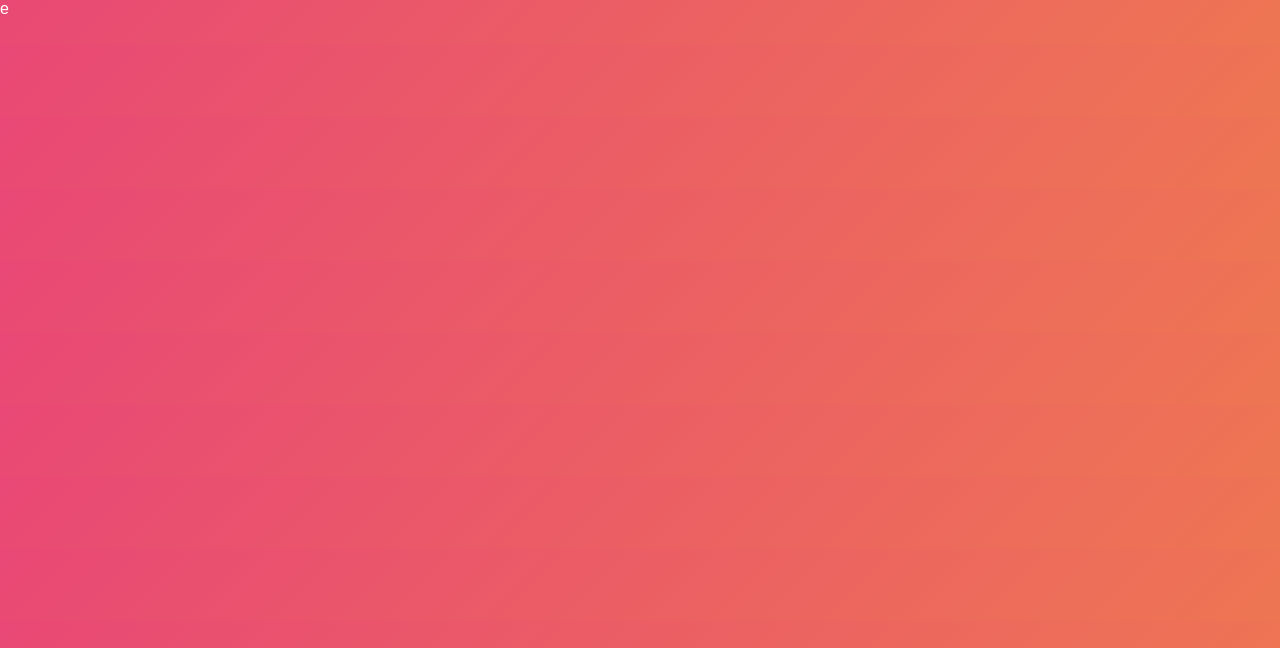
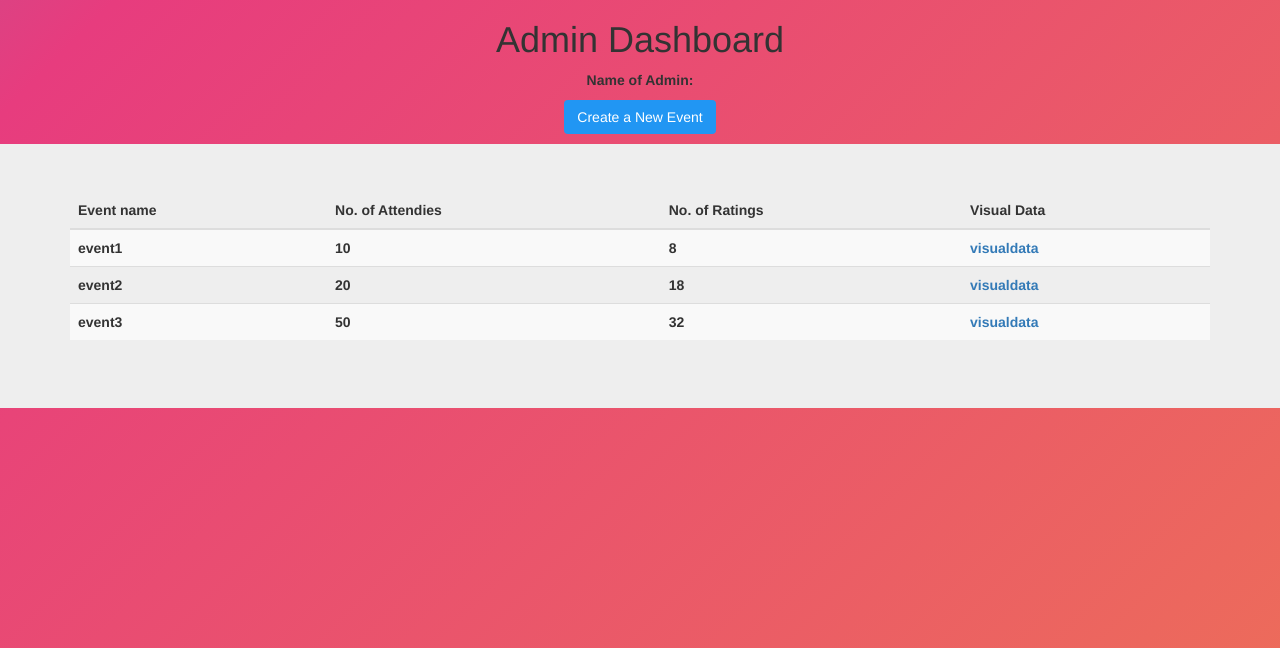
Before and after one commit to eadurflinger/Fun-Per-Hour, a PHP site: page /dashboard.html in a window 1280 px wide. Shown: the top 648 px of the page. Run offline with PHP 8.4, Linux system fonts and the light colour scheme; some libraries are stand-ins or nearby versions.

Commit message:
Admin dashboard page is created

```diff
--- a/dashboard.html
+++ b/dashboard.html
@@ -8,6 +8,7 @@
     <meta name="description" content="A layout example that shows off a responsive product landing page.">
     <title>Landing Page – Layout Examples – Pure</title>
 
+    <!--inserting external css style sheet-->
     <link rel="stylesheet" type="text/css" href="stylesheet.css">
 
     <link rel="stylesheet" href="https://unpkg.com/purecss@1.0.0/build/pure-min.css" integrity="sha384-" crossorigin="anonymous">
@@ -22,10 +23,62 @@
     <link rel="stylesheet" href="https://netdna.bootstrapcdn.com/font-awesome/4.0.3/css/font-awesome.css">
 
     <link href="https://fonts.googleapis.com/css?family=Open+Sans:300|Syncopate:700" rel="stylesheet">
+
+    <!--links for bootstrap-->
+    <meta name="viewport" content="width=device-width, initial-scale=1">
+    <link rel="stylesheet" href="https://maxcdn.bootstrapcdn.com/bootstrap/3.3.7/css/bootstrap.min.css">
+    <script src="https://ajax.googleapis.com/ajax/libs/jquery/3.2.1/jquery.min.js"></script>
+    <script src="https://maxcdn.bootstrapcdn.com/bootstrap/3.3.7/js/bootstrap.min.js"></script>
+
 </head>
 
 <body>
-    <div>e</div>
+    <div class="container text-center">
+  <h1>Admin Dashboard</h1>
+  <p><b>Name of Admin: <b></p>
+      <p><button class="btn info" type="button" onclick=" ">Create a New Event</button>
+ </p>
+</div>
+
+<div class="jumbotron"">
+  <div class="row">
+    <div class="container">
+  <table class="table table-striped">
+    <thead>
+      <tr>
+        <th>Event name</th>
+        <th>No. of Attendies</th>
+        <th>No. of Ratings</th>
+        <th>Visual Data </th>
+      </tr>
+    </thead>
+    <tbody>
+      <tr>
+        <td>event1</td>
+        <td>10</td>
+        <td>8</td>
+        <td><a href="">visualdata</a></td>
+      </tr>
+        <tr>
+        <td>event2</td>
+        <td>20</td>
+        <td>18</td>
+        <td><a href="">visualdata</a></td>
+      </tr>
+
+      <tr>
+        <td>event3</td>
+        <td>50</td>
+        <td>32</td>
+        <td><a href="">visualdata</a></td>
+      </tr>
+    </tbody>
+  </table>
+</div>
+
+  </div>
+</div>
+
 </body>
 
 <style>
--- a/stylesheet.css
+++ b/stylesheet.css
@@ -105,3 +105,12 @@ body {
             font-size: 30px;
         }
     }
+    .btn {
+    border: none;
+    color: white;
+    padding: 14px 28px;
+    font-size: 16px;
+    cursor: pointer;
+    }
+    .info {background-color: #2196F3;} /* Blue */
+    .info:hover {background: #0b7dda;}
```
